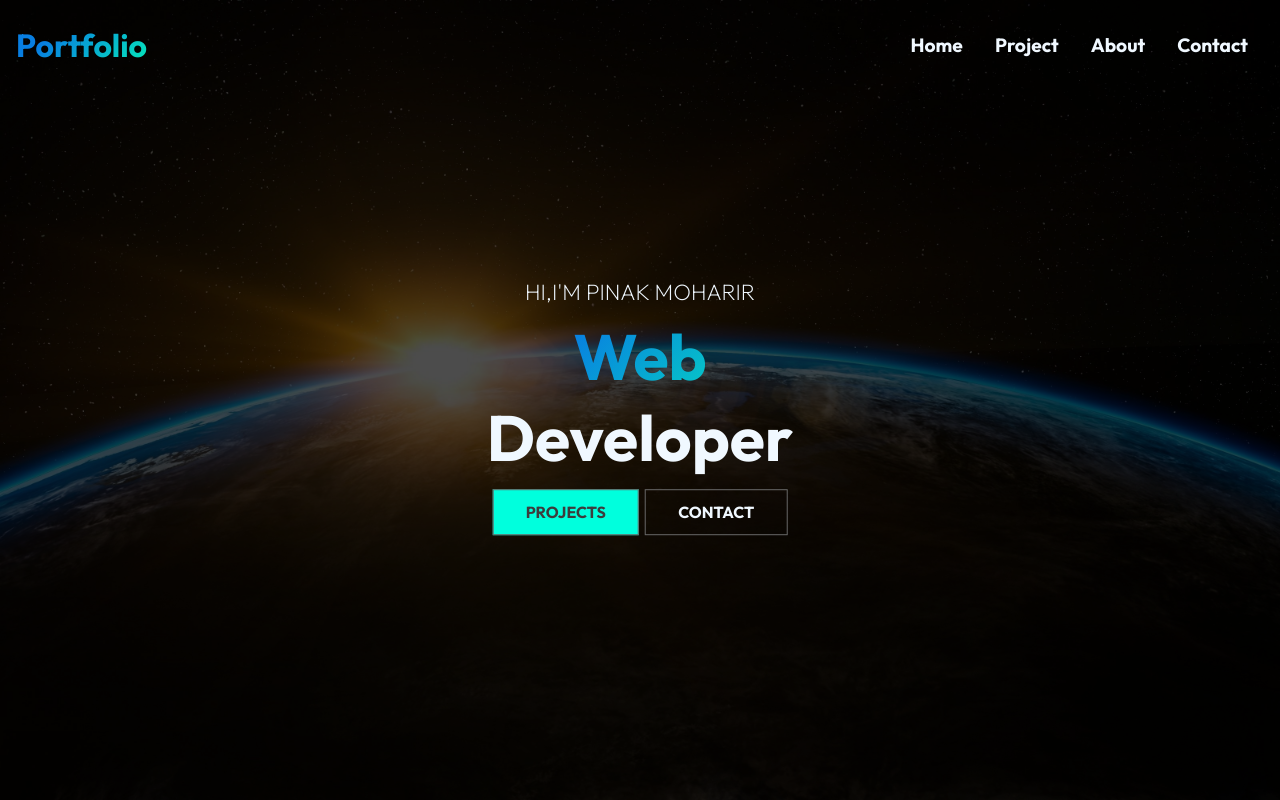
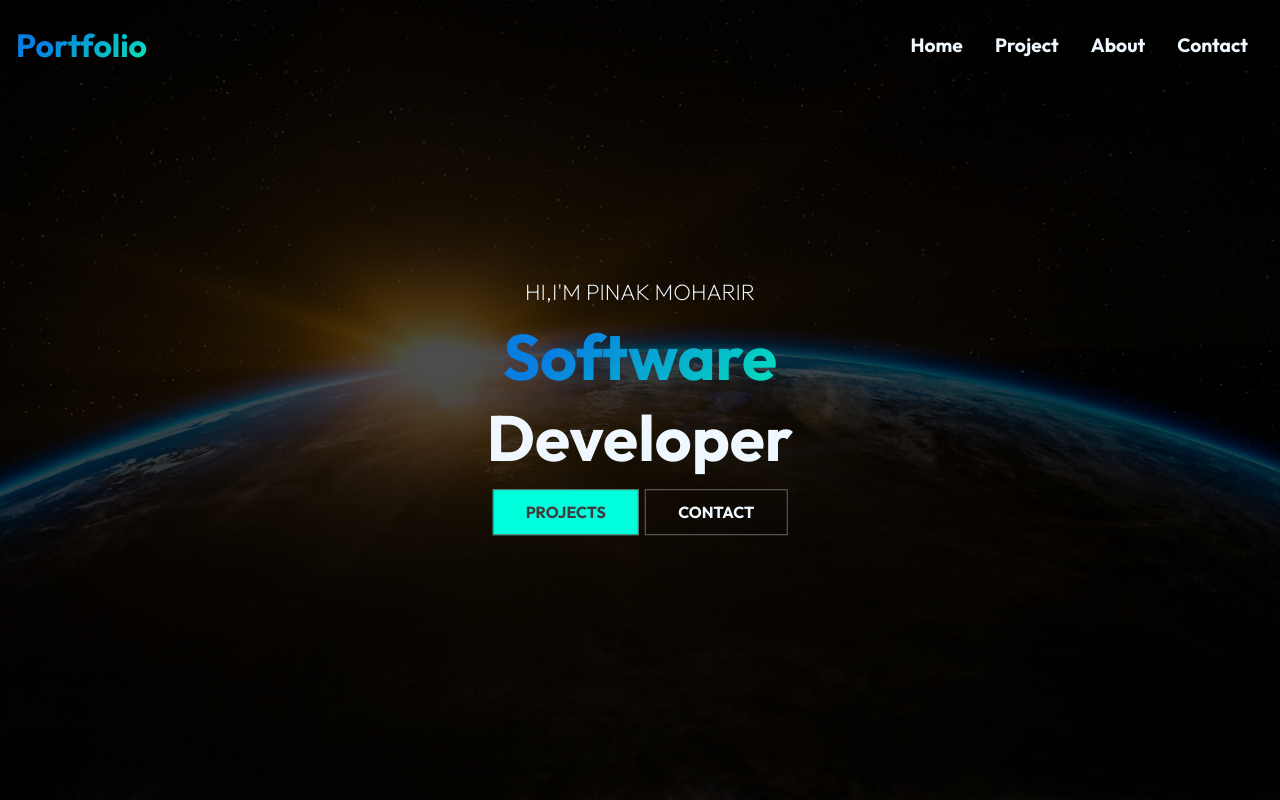
Before and after one commit to pinakmoharir/Portfolio, a React (Create React App) app: page / in a window 1280 px wide. Shown: the top 800 px of the page. Built offline with nearby package versions, Linux system fonts and the light colour scheme.

Commit message:
Update HeroIMG.js

```diff
--- a/src/Components/HeroIMG.js
+++ b/src/Components/HeroIMG.js
@@ -13,7 +13,8 @@ const HeroIMG = () => {
         <p>Hi,I'm Pinak Moharir</p>
         <h1>
 
-          <div className="gradient">Web</div>Developer
+          <div className="gradient">Software</div>Developer
+
         </h1>
         <div>
           <Link to="/project" className="btn">
```
